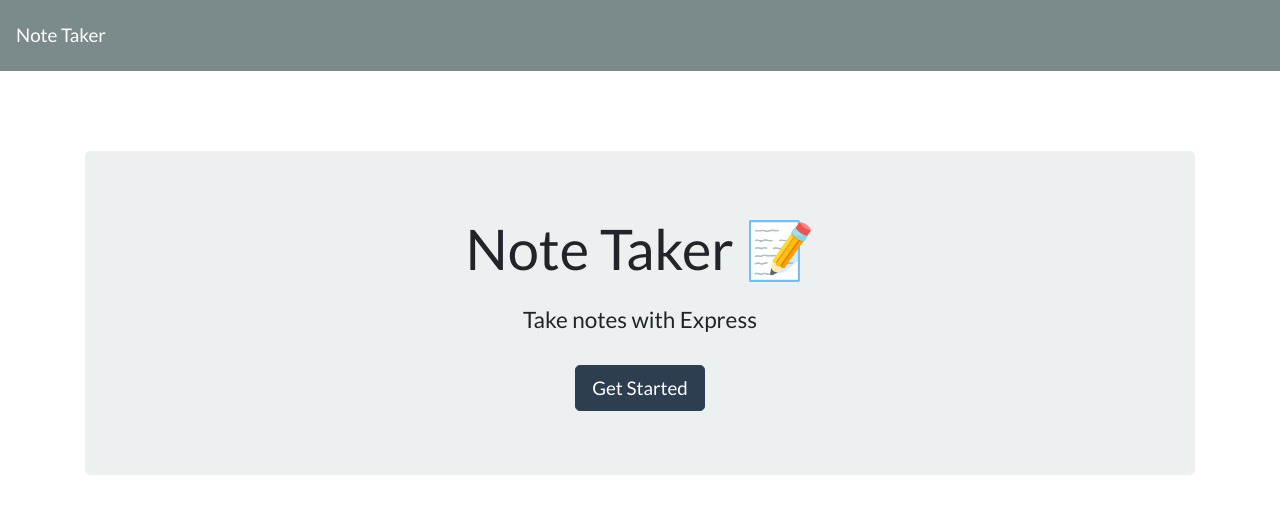
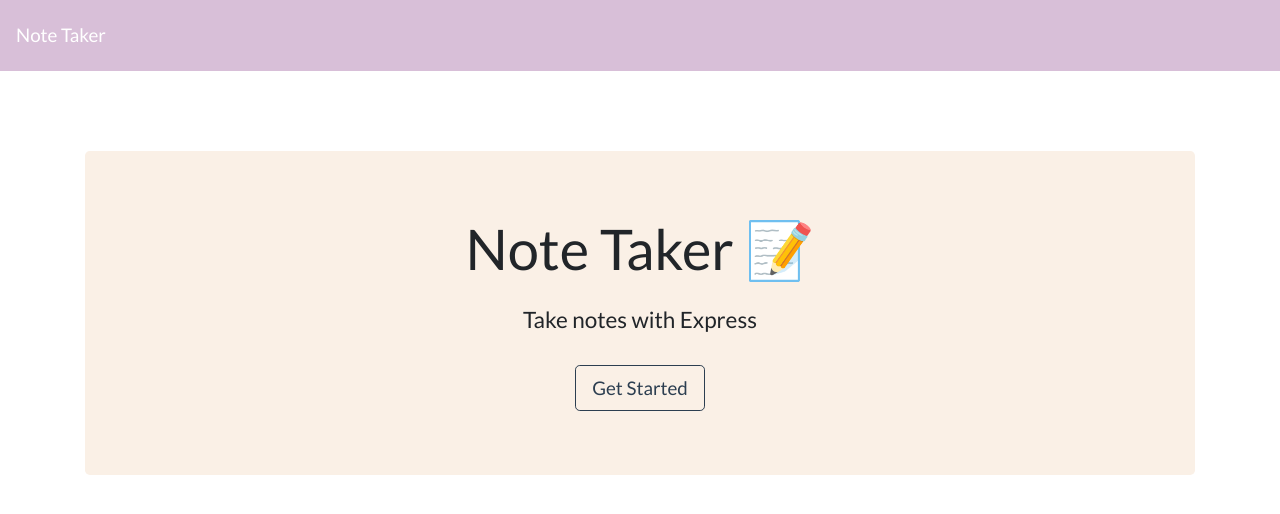
Before and after one commit to katsign/note-taker, a website: page public/index.html in a window 1280 px wide. Drawn offline with nearby package versions, Linux system fonts and the light colour scheme; no server answers.

Commit message:
editing colors in css

```diff
--- a/public/assets/css/styles.css
+++ b/public/assets/css/styles.css
@@ -13,6 +13,14 @@
   margin-right: 15px;
   font-size: 1.5rem;
   cursor: pointer;
+}
+
+.bg-dark {
+  background-color:thistle !important;
+}
+
+.jumbotron {
+  background-color:linen !important;
 }
 
 .note-textarea, .note-title {
--- a/public/index.html
+++ b/public/index.html
@@ -7,6 +7,7 @@
   <meta http-equiv="X-UA-Compatible" content="ie=edge">
   <title>Note Taker</title>
   <link rel="stylesheet" href="https://cdnjs.cloudflare.com/ajax/libs/bootswatch/4.1.3/flatly/bootstrap.min.css" />
+  <link rel="stylesheet" href="/assets/css/styles.css">
 </head>
 
 <body>
@@ -18,7 +19,7 @@
     <div style="margin-top: 80px;" class="jumbotron text-center">
       <h1 class="display-4">Note Taker <span role="img" aria-label="Memo">📝</span></h1>
       <h4 class="mt-4">Take notes with Express</h4>
-      <a class="btn btn-primary btn-lg mt-4" href="/notes" role="button">Get Started</a>
+      <a class="btn btn-outline-primary btn-lg mt-4" href="/notes" role="button">Get Started</a>
     </div>
   </div>
   <script src="/assets/js/index.js"></script>
```
